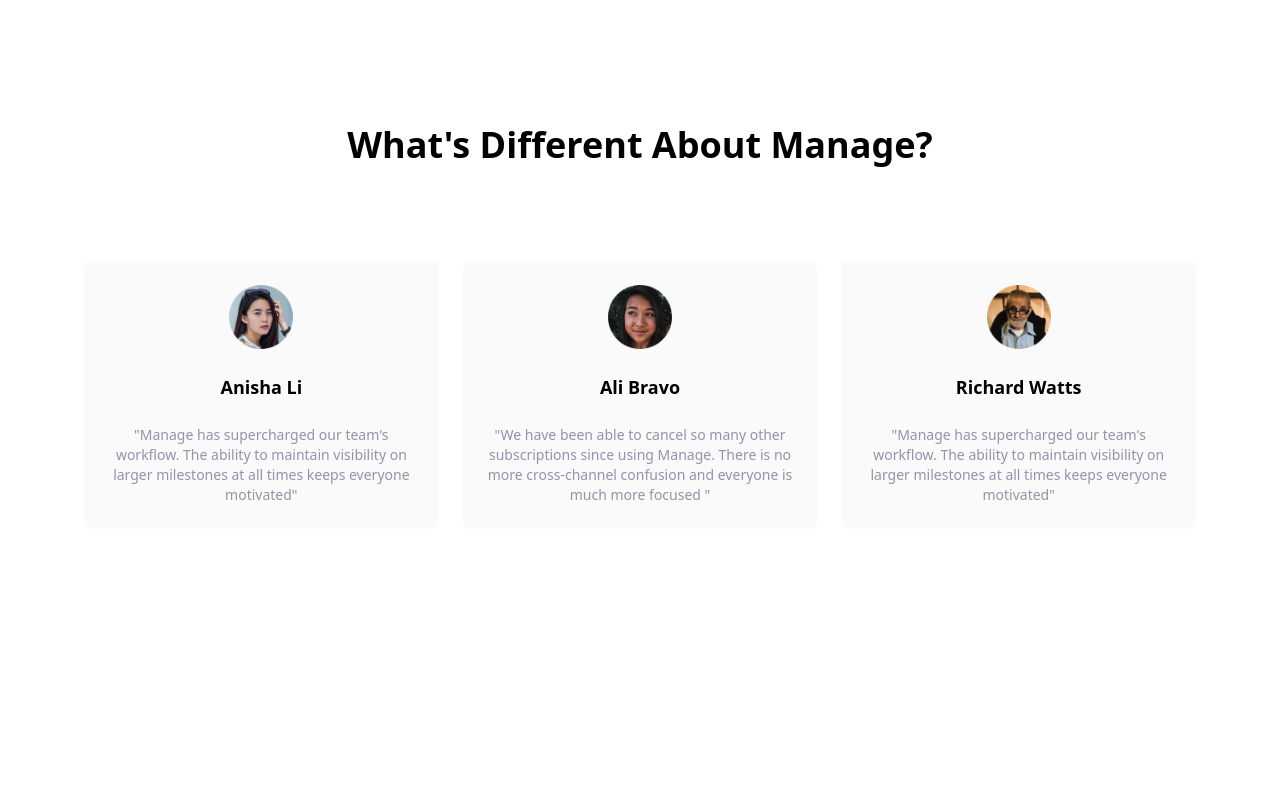
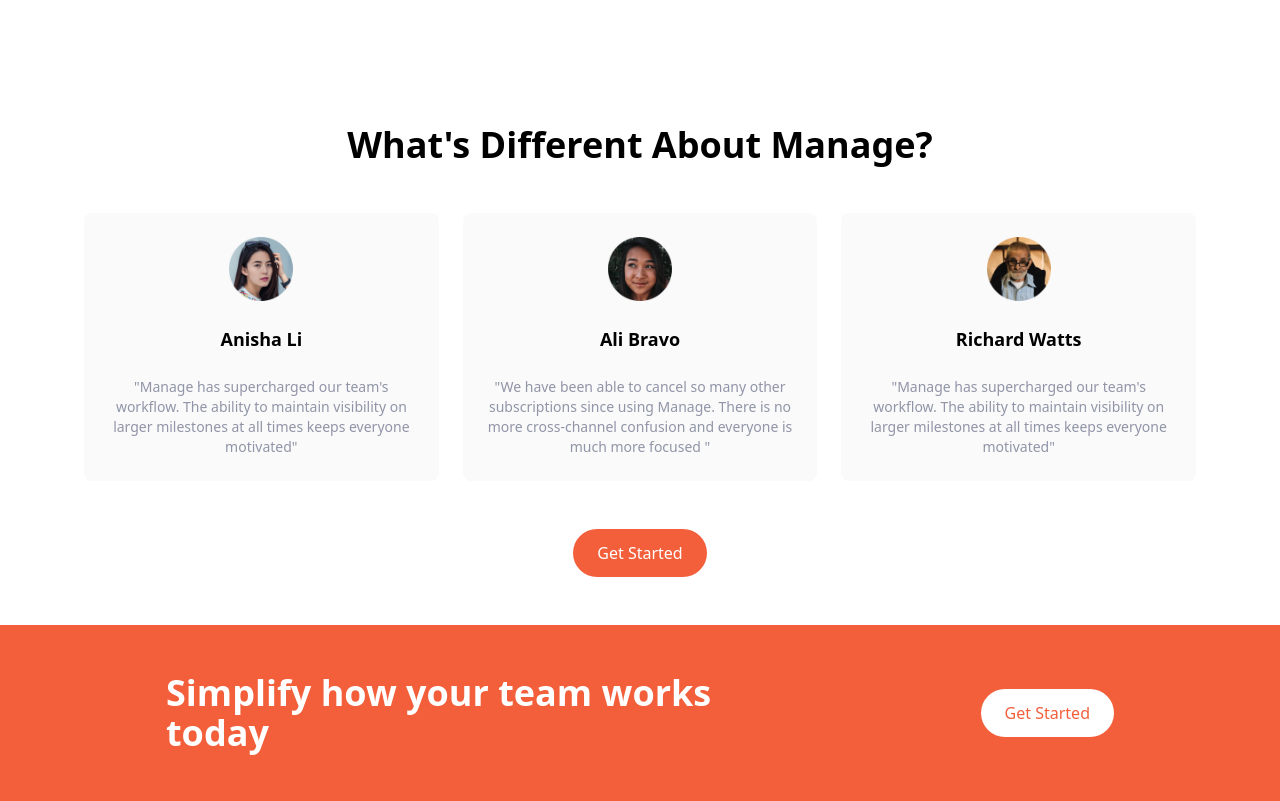
Before and after one commit to ksmcod/tailwind-page, a website: page index.html in a window 1280 px wide. Shown: the part 1004-1805 px from the top of the page. Before the commit the page ends 1533 px from the top, so only its background shows below. Drawn offline with Linux system fonts and the light colour scheme.

Commit message:
Finished CTA section

```diff
--- a/index.html
+++ b/index.html
@@ -162,7 +162,7 @@
    <!-- TESTIMONIALS -->
    <section id="testimonials">
 
-    <div class="max-w-6xl px-5 mx-auto mt-32 text-center">
+    <div class="max-w-6xl px-5 pb-12 mx-auto mt-32 text-center flex flex-col space-y-12 items-center">
         <h2 class="text-4xl font-bold text-center">
             What's Different About Manage?
         </h2>
@@ -203,6 +203,26 @@
                 </p>
             </div>
         </div>
+        <a href="#" class="p-3 px-6 text-white  bg-brightRed rounded-full hover:bg-brightRedLight">
+            Get Started
+        </a>
+    </div>
+   </section>
+
+   <section id="cta" class="bg-brightRed">
+
+    <!-- FLEX CONTAINER -->
+    <div class="container flex flex-col items-center justify-between px-6 py-24 mx-auto space-y-12 md:py-12 md:flex-row md:space-y-0">
+
+        <!-- HEADING -->
+        <h2 class="text-5xl font-bold leading-tight text-center text-white md:text-4xl md:max-w-xl md:text-left">
+            Simplify how your team works today
+        </h2>
+
+        <!-- BUTTON -->
+        <a href="#" class="p-3 px-6 text-brightRed  bg-white rounded-full hover:bg-slate-300">
+            Get Started
+        </a>
     </div>
    </section>
 </body>
```
Also changed, not shown: css/main.css.
